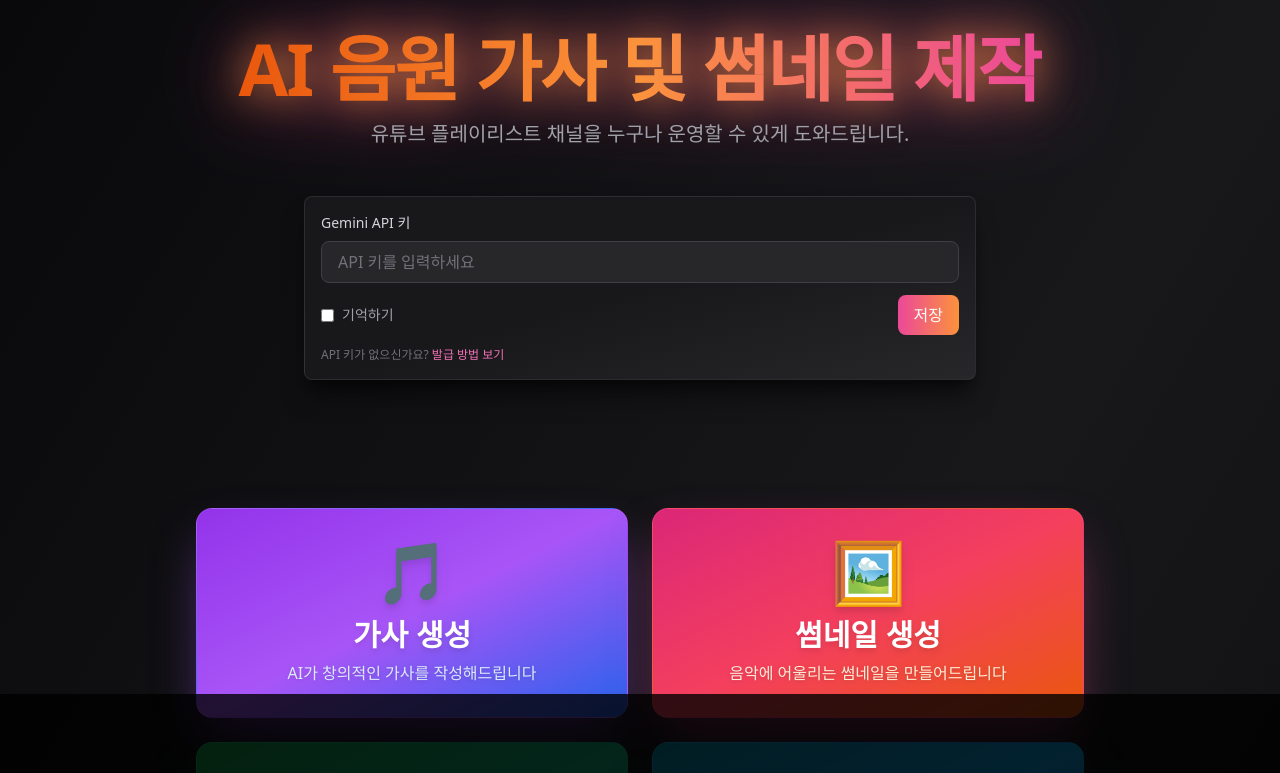
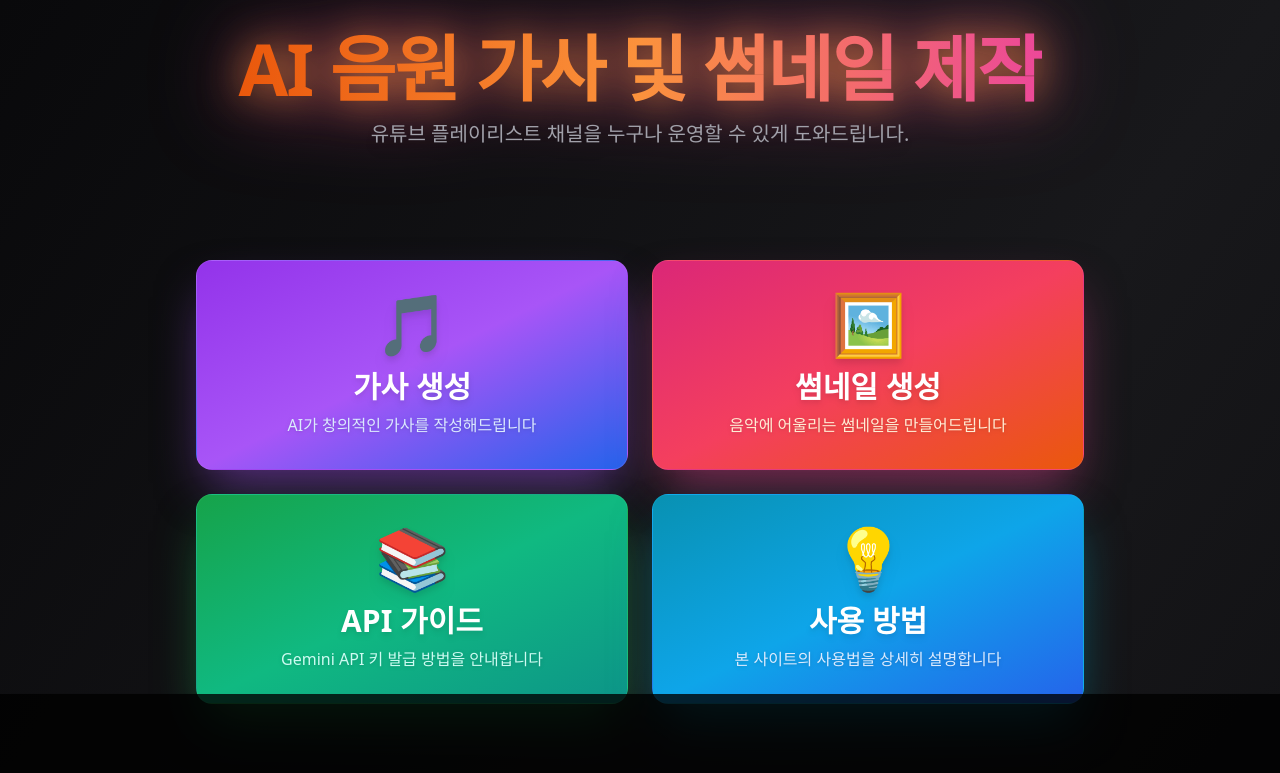
Before and after one commit to angibeom0985-arch/aimusic-l, a React (Vite) app: page / in a window 1280 px wide. Shown: the top 773 px of the page. Built offline with nearby package versions, Linux system fonts and the light colour scheme.

Commit message:
fix: HomePage에서 API 키 입력 섹션 제거 (헤더 네비게이션으로 이동)

```diff
--- a/pages/HomePage.tsx
+++ b/pages/HomePage.tsx
@@ -1,26 +1,14 @@
 import React from "react";
 import { Link } from "react-router-dom";
-import ApiKeyManager from "../components/ApiKeyManager";
 import DisplayAd from "../components/DisplayAd";
 import RelatedServices from "../components/RelatedServices";
-
-const API_KEY_STORAGE = "gemini_api_key";
 
 interface HomePageProps {
   apiKey: string;
   setApiKey: (key: string) => void;
 }
 
-const HomePage: React.FC<HomePageProps> = ({ apiKey, setApiKey }) => {
-  const handleKeySet = (key: string) => {
-    setApiKey(key);
-    if (key) {
-      localStorage.setItem(API_KEY_STORAGE, key);
-    } else {
-      localStorage.removeItem(API_KEY_STORAGE);
-    }
-  };
-
+const HomePage: React.FC<HomePageProps> = () => {
   return (
     <div className="min-h-screen flex flex-col items-center justify-center p-4">
       {/* 타이틀 */}
@@ -37,11 +25,6 @@ const HomePage: React.FC<HomePageProps> = ({ apiKey, setApiKey }) => {
         <p className="text-zinc-400 text-lg md:text-xl drop-shadow-lg">
           유튜브 플레이리스트 채널을 누구나 운영할 수 있게 도와드립니다.
         </p>
-      </div>
-
-      {/* API 키 입력 섹션 */}
-      <div className="w-full max-w-2xl mb-12">
-        <ApiKeyManager onKeySet={handleKeySet} />
       </div>
 
       {/* 광고 */}
```
